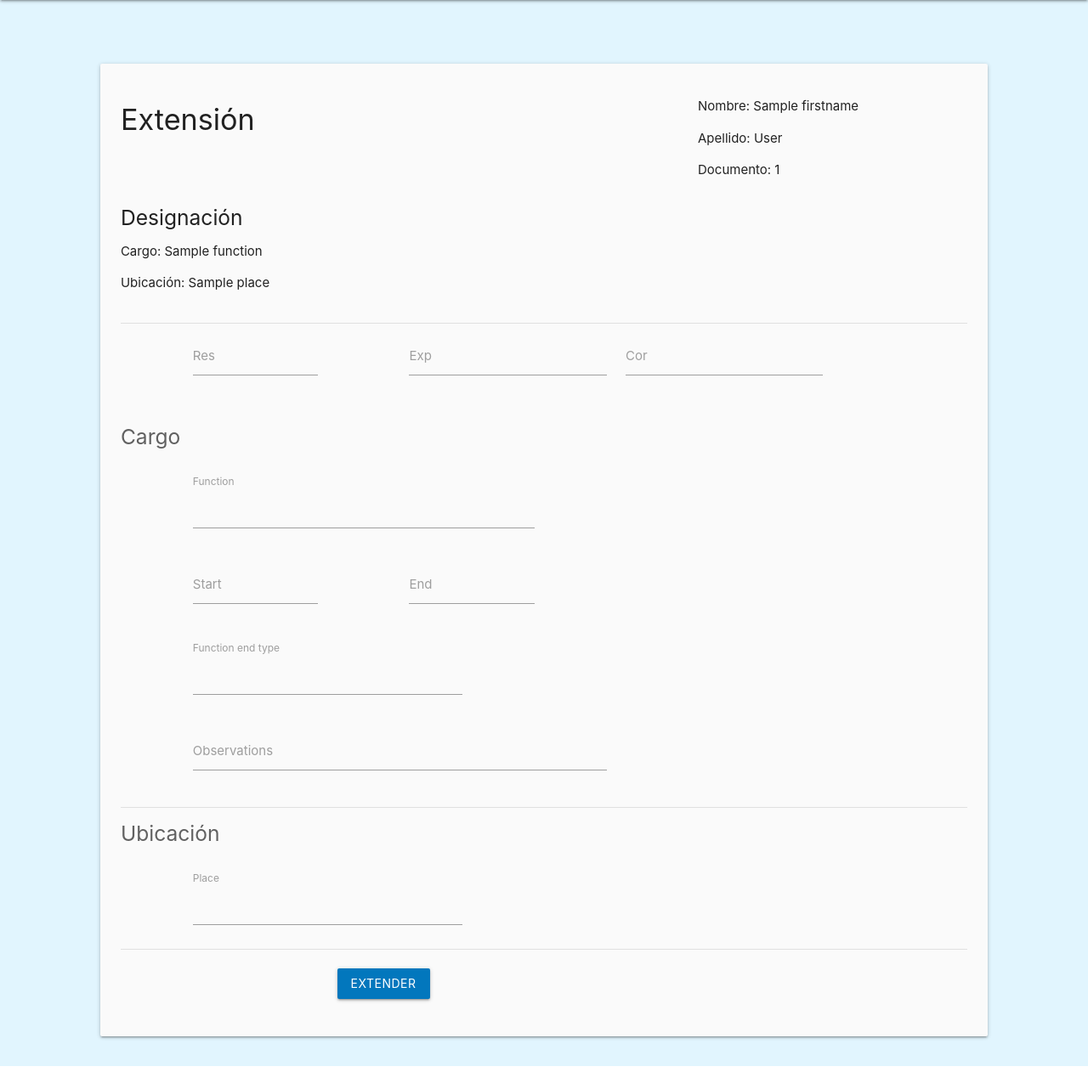
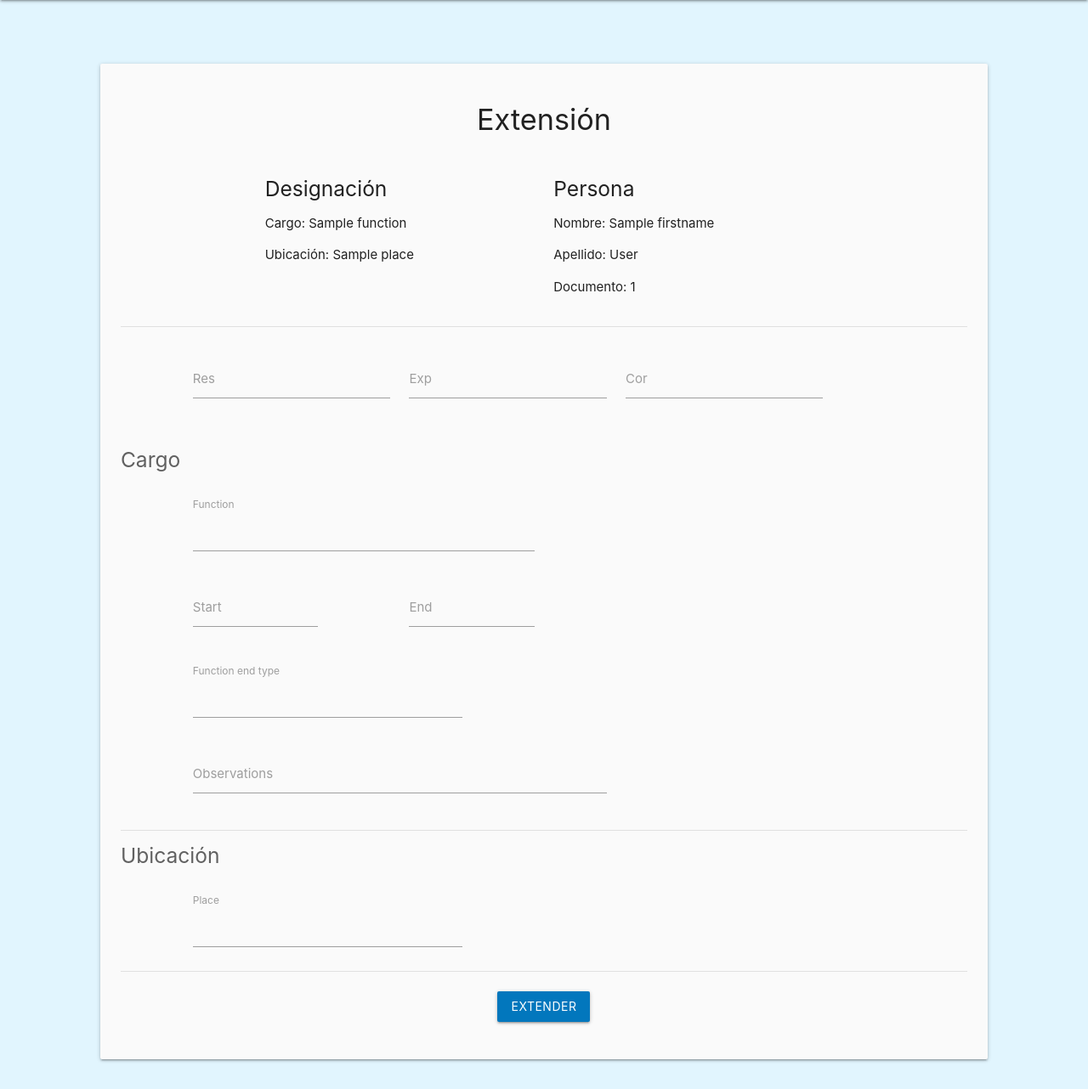
Before and after one commit to pablodanielrey/sileg-api, a Flask app: template src/sileg/bp/web/designations/templates/promoteDesignation.html in a window 1280 px wide. Shown: the part 64-1346 px from the top of the page at 85% size. Before the commit the page ends 1319 px from the top, so only its background shows below. Run offline with Flask 2, Linux system fonts and the light colour scheme; the template is opened without the code that fills it: most values are stand-ins (such as "Sample title", 1, 10 or a date in 2020); form fields are guessed from the names that the template uses.

Commit message:
Correccion de interfaz

```diff
--- a/src/sileg/bp/web/designations/templates/promoteDesignation.html
+++ b/src/sileg/bp/web/designations/templates/promoteDesignation.html
@@ -5,30 +5,36 @@
     <div class="col m10">
         <div class="card-panel grey lighten-5">
             <div class="row">
-                <div class="col m8">
+                <div class="col m2"></div>
+                <div class="col m8 center">
                     <h4>Extensión</h4>
                 </div>
-                <div class="col m3">
+                <div class="col m2"></div>
+            </div>
+            <div class="row">
+                <div class="col m2"></div>
+                <div class="col m4">
+                    <h5>Designación</h5>
+                    <p>Cargo: {{designation.function.name}}</p>
+                    <p>Ubicación: {{designation.place.name}}</p>
+                </div>
+                <div class="col m4">
+                    <h5>Persona</h5>
                     <p>Nombre: {{person.firstname}}</p>
                     <p>Apellido: {{person.lastname}}</p>
                     <p>Documento: {{person.identity_numbers[0].number}}</p>
                 </div>
-                <div class="col m3">
-                    <h5>Designación</h5>
-                    <p>Cargo: {{designation.function.name}}</p>
-                    <p>Ubicación: {{designation.place.name}}</p>
-                </div>
             </div>
             <div class="divider"></div>
+            <br>
             <form action="" method="post">
                 {{ form.csrf_token }}
                 <div class="row">
                     <div class="col m1"></div>
-                    <div class="col m2 input-field">
+                    <div class="col m3 input-field">
                         {{ form.res.label }}
                         {{ form.res }}
                     </div>
-                    <div class="col m1"></div>
                     <div class="col m3 input-field">
                         {{ form.exp.label }}
                         {{ form.exp }}
@@ -92,11 +98,11 @@
                 <div class="divider"></div>
                 <br>
                 <div class="row">
-                    <div class="col m3"></div>
-                    <div class="col m3">
+                    <div class="col m2"></div>
+                    <div class="col m8 center">
                         <button class="btn light-blue darken-3">Extender</button>
                     </div>
-                    <div class="col m3"></div>
+                    <div class="col m2"></div>
                 </div>
             </form>
         </div>
```
